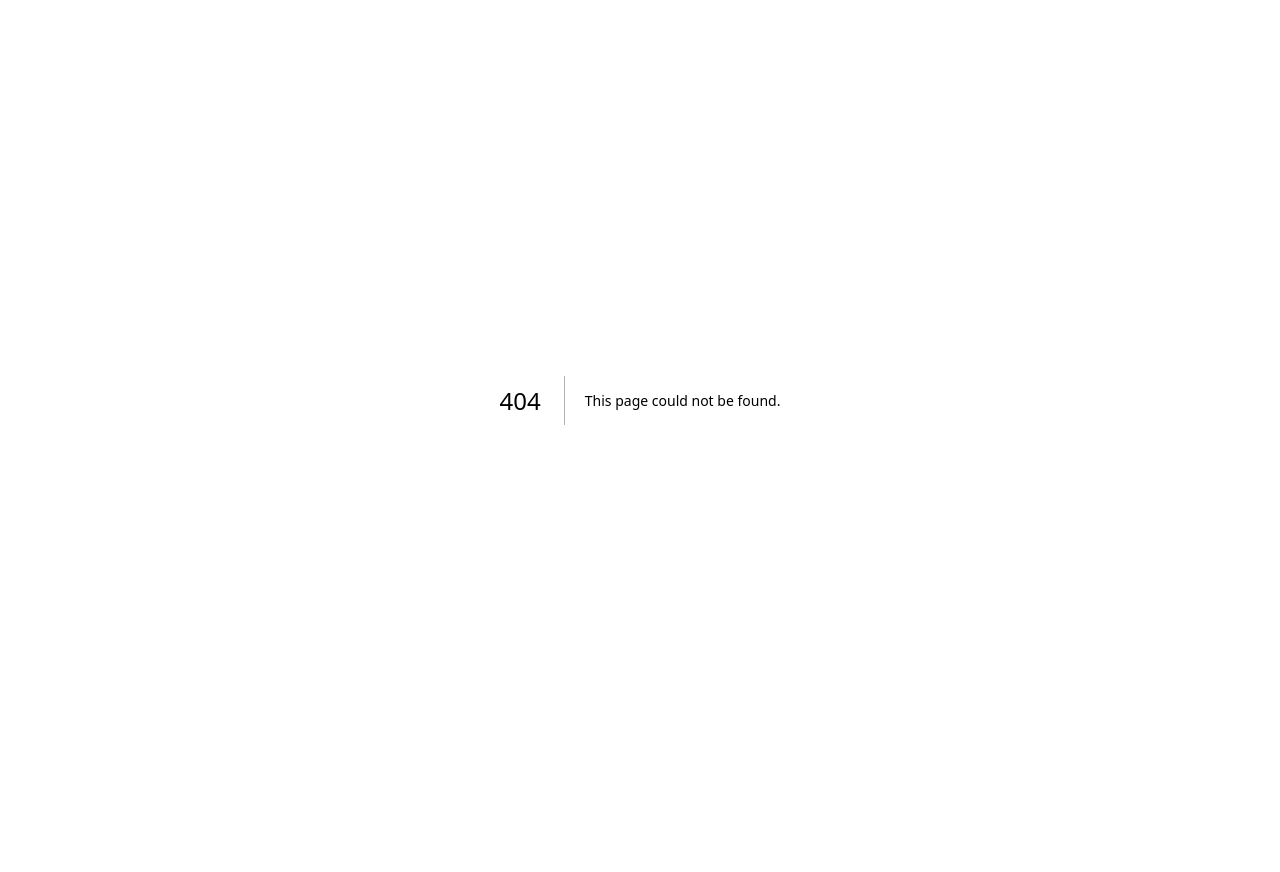
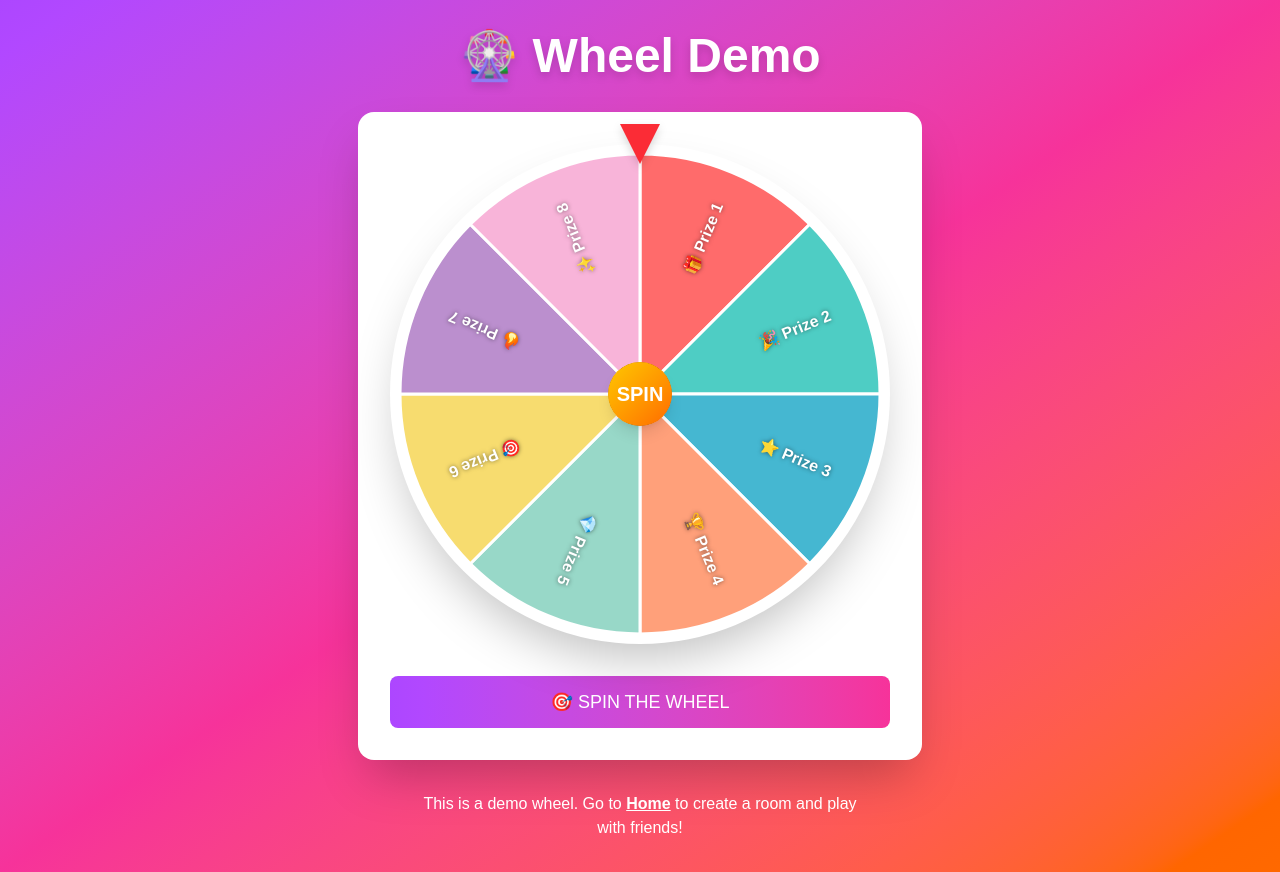
Before and after one commit to duonghoanh/LaosApp-FE, a Next.js app: page /demo in a window 1280 px wide. Before the commit this address had no page. Before the commit the page ends 800 px from the top, so only its background shows below. Built offline with nearby package versions, Linux system fonts and the light colour scheme.

Commit message:
feat: add demo page for offline wheel testing

```diff
--- /dev/null
+++ b/app/demo/page.tsx
@@ -0,0 +1,104 @@
+"use client";
+
+import { useState } from "react";
+import { Wheel } from "@/components/Wheel";
+import { Button } from "@/components/ui/Button";
+import { generateRandomSeed, normalizeAngle } from "@/lib/utils";
+import { WheelSegment } from "@/types";
+
+const DEMO_SEGMENTS: WheelSegment[] = [
+  { text: "🎁 Prize 1", color: "#FF6B6B", weight: 1, order: 0 },
+  { text: "🎉 Prize 2", color: "#4ECDC4", weight: 1, order: 1 },
+  { text: "⭐ Prize 3", color: "#45B7D1", weight: 1, order: 2 },
+  { text: "🏆 Prize 4", color: "#FFA07A", weight: 1, order: 3 },
+  { text: "💎 Prize 5", color: "#98D8C8", weight: 1, order: 4 },
+  { text: "🎯 Prize 6", color: "#F7DC6F", weight: 1, order: 5 },
+  { text: "🔥 Prize 7", color: "#BB8FCE", weight: 1, order: 6 },
+  { text: "✨ Prize 8", color: "#F8B4D9", weight: 1, order: 7 },
+];
+
+export default function DemoPage() {
+  const [isSpinning, setIsSpinning] = useState(false);
+  const [targetRotation, setTargetRotation] = useState(0);
+  const [winner, setWinner] = useState<WheelSegment | null>(null);
+
+  const handleSpin = () => {
+    if (isSpinning) return;
+
+    setIsSpinning(true);
+    setWinner(null);
+
+    // Weighted random selection
+    const totalWeight = DEMO_SEGMENTS.reduce((sum, seg) => sum + seg.weight, 0);
+    let random = Math.random() * totalWeight;
+    let selectedSegment: WheelSegment | null = null;
+
+    for (const segment of DEMO_SEGMENTS) {
+      random -= segment.weight;
+      if (random <= 0) {
+        selectedSegment = segment;
+        break;
+      }
+    }
+
+    if (selectedSegment) {
+      const winnerIndex = DEMO_SEGMENTS.findIndex(
+        (s) => s.order === selectedSegment!.order
+      );
+      const anglePerSegment = 360 / DEMO_SEGMENTS.length;
+      const angle = 360 - (winnerIndex * anglePerSegment + anglePerSegment / 2);
+
+      setTargetRotation(angle);
+      setWinner(selectedSegment);
+    }
+  };
+
+  const handleSpinComplete = () => {
+    setIsSpinning(false);
+  };
+
+  return (
+    <div className="min-h-screen bg-gradient-to-br from-purple-500 via-pink-500 to-orange-500 flex flex-col items-center justify-center p-8">
+      <h1 className="text-5xl font-bold text-white mb-8 drop-shadow-lg">
+        🎡 Wheel Demo
+      </h1>
+
+      <div className="bg-white rounded-2xl p-8 shadow-2xl">
+        <Wheel
+          segments={DEMO_SEGMENTS}
+          isSpinning={isSpinning}
+          targetRotation={targetRotation}
+          onSpinComplete={handleSpinComplete}
+          size={500}
+        />
+
+        <div className="mt-8 text-center">
+          <Button
+            onClick={handleSpin}
+            disabled={isSpinning}
+            size="lg"
+            className="w-full"
+          >
+            {isSpinning ? "🎡 Spinning..." : "🎯 SPIN THE WHEEL"}
+          </Button>
+
+          {winner && !isSpinning && (
+            <div className="mt-6 p-4 bg-gradient-to-r from-yellow-100 to-yellow-200 rounded-lg">
+              <p className="text-2xl font-bold" style={{ color: winner.color }}>
+                🎉 Winner: {winner.text}
+              </p>
+            </div>
+          )}
+        </div>
+      </div>
+
+      <p className="text-white mt-8 text-center max-w-md">
+        This is a demo wheel. Go to{" "}
+        <a href="/" className="underline font-bold">
+          Home
+        </a>{" "}
+        to create a room and play with friends!
+      </p>
+    </div>
+  );
+}
```
